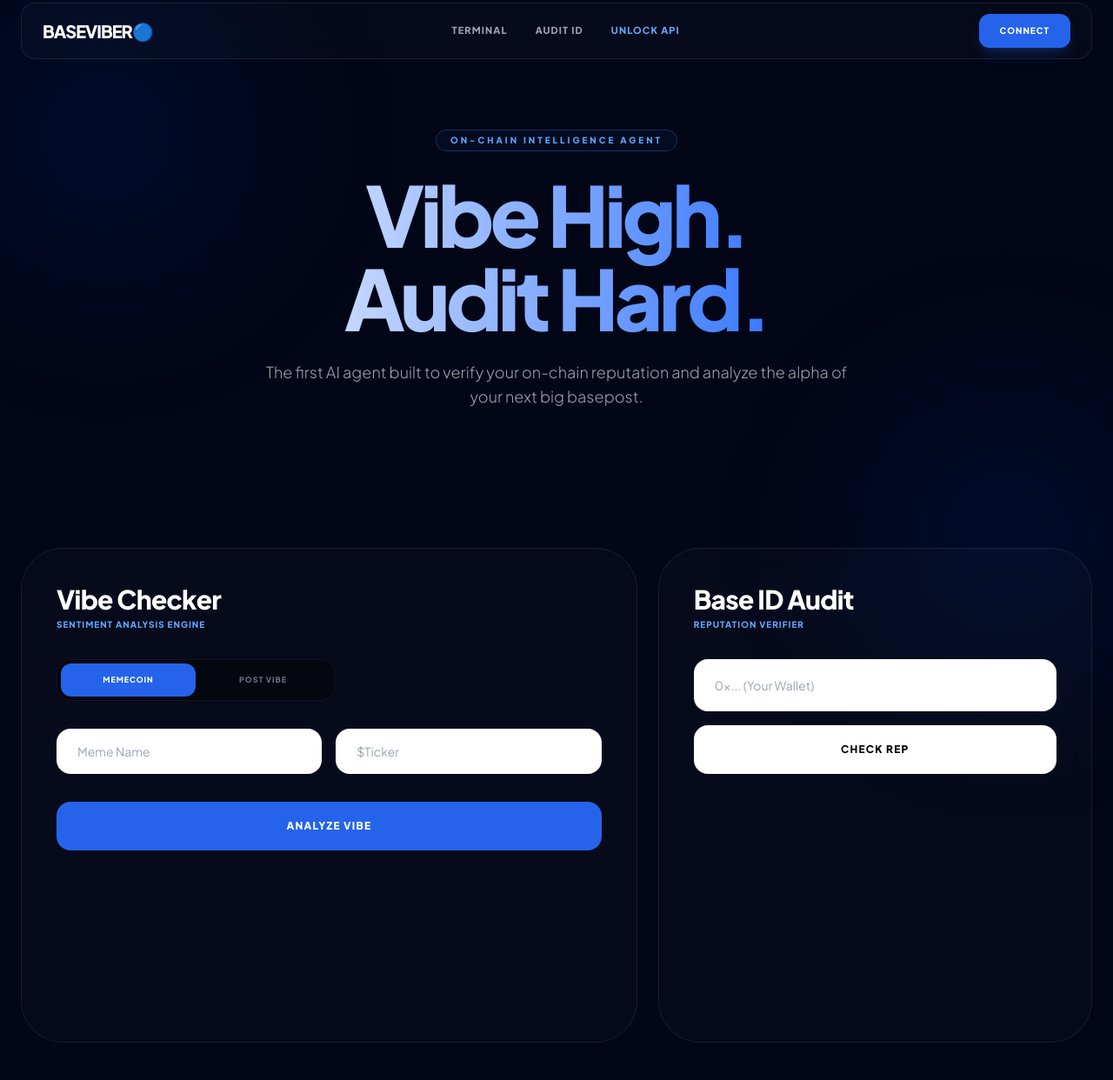
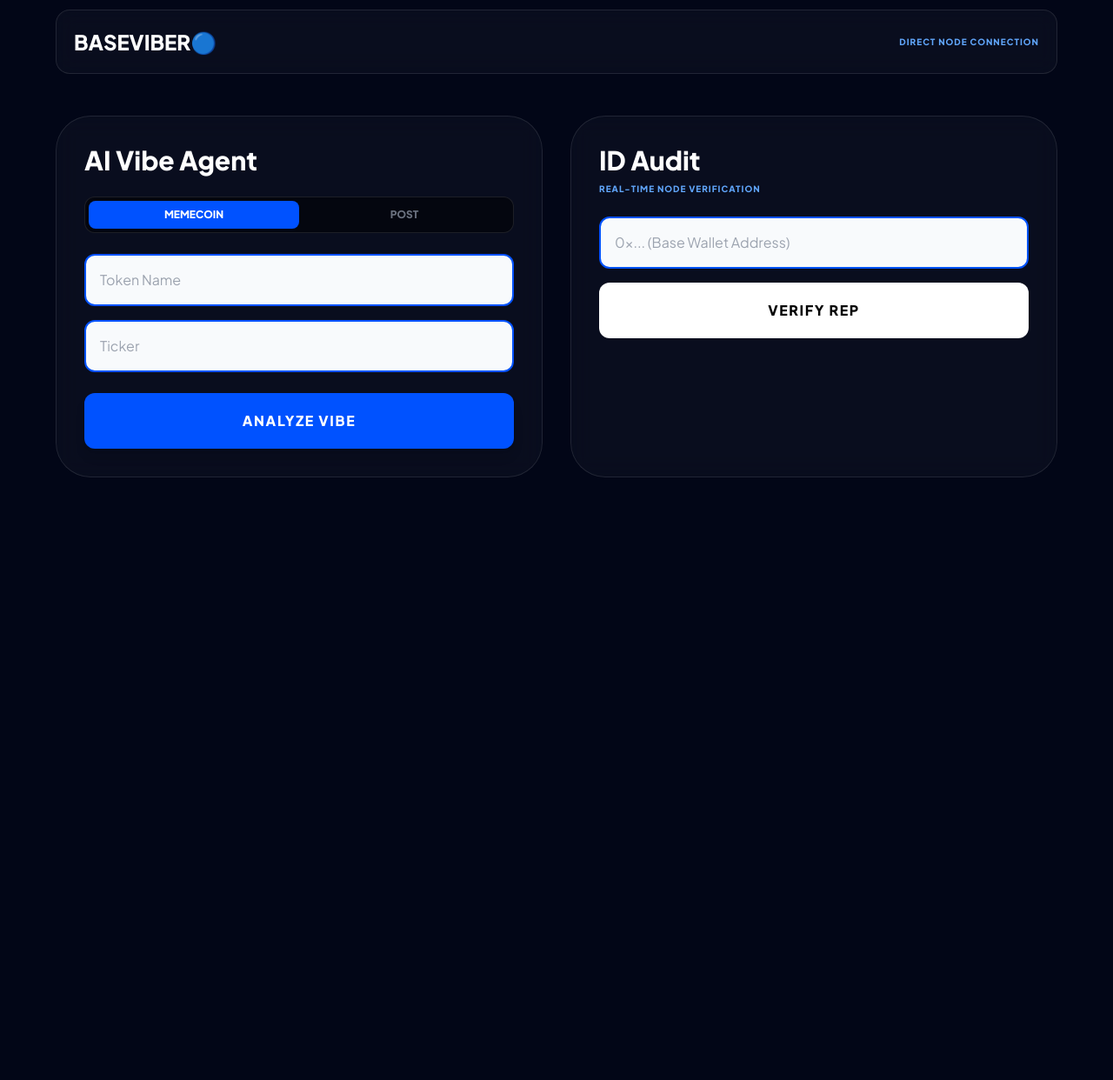
Before and after one commit to 0xDruidb/BaseViber, a plain HTML site: page index.html in a window 1280 px wide. Shown: the part 13-1255 px from the top of the page at 87% size. After the commit the page ends 800 px from the top, so only its background shows below. Drawn offline with nearby package versions, Linux system fonts and the light colour scheme.

Commit message:
Update index.html

```diff
--- a/index.html
+++ b/index.html
@@ -3,283 +3,203 @@
 <head>
     <meta charset="UTF-8">
     <meta name="viewport" content="width=device-width, initial-scale=1.0">
-    <title>BaseViber | The On-Chain Vibe Agent</title>
+    <title>BaseViber | Viem On-Chain Agent</title>
     <script src="https://cdn.tailwindcss.com"></script>
-    <link href="https://cdnjs.cloudflare.com/ajax/libs/font-awesome/6.4.0/css/all.min.css" rel="stylesheet">
+    <script type="module">
+        import { createPublicClient, http } from 'https://esm.sh/viem';
+        import { base } from 'https://esm.sh/viem/chains';
+
+        // Global Client for Base
+        window.client = createPublicClient({
+            chain: base,
+            transport: http('https://mainnet.base.org')
+        });
+    </script>
     <style>
         @import url('https://fonts.googleapis.com/css2?family=Plus+Jakarta+Sans:wght@300;400;600;800&display=swap');
+        body { font-family: 'Plus Jakarta Sans', sans-serif; background-color: #020617; color: white; margin: 0; }
 
-        :root { --base-blue: #0052ff; --bg-dark: #020617; }
+        .glass { background: rgba(255, 255, 255, 0.03); backdrop-filter: blur(12px); border: 1px solid rgba(255, 255, 255, 0.1); }
+        .base-blue { color: #0052ff; }
+        .bg-base { background-color: #0052ff; }
 
-        body {
-            font-family: 'Plus Jakarta Sans', sans-serif;
-            background-color: var(--bg-dark);
-            color: white;
-            overflow-x: hidden;
-            scroll-behavior: smooth;
+        input, textarea {
+            background: #f8fafc !important;
+            color: #000000 !important;
+            border: 2px solid #0052ff !important;
+            font-weight: 600;
         }
 
-        /* Glassmorphism Styling */
-        .glass {
-            background: rgba(255, 255, 255, 0.02);
-            backdrop-filter: blur(15px);
-            border: 1px solid rgba(255, 255, 255, 0.08);
-        }
-
-        .base-gradient-text {
-            background: linear-gradient(to right, #ffffff, #0052ff);
-            -webkit-background-clip: text;
-            -webkit-text-fill-color: transparent;
-        }
-
-        /* Animated Background Orbs */
-        .orb {
-            position: fixed; width: 500px; height: 500px;
-            background: radial-gradient(circle, rgba(0, 82, 255, 0.12) 0%, transparent 70%);
-            z-index: -1; border-radius: 50%; filter: blur(80px);
-        }
-
-        .bento-card { transition: transform 0.3s ease, border-color 0.3s ease; }
-        .bento-card:hover { transform: translateY(-5px); border-color: rgba(0, 82, 255, 0.4); }
-
-        /* Based Bubbles Animation */
         @keyframes bubbleExplosion {
             0% { transform: translateY(0) scale(0.5); opacity: 0; }
             20% { opacity: 1; }
-            100% { transform: translateY(-200px) scale(1.5); opacity: 0; }
+            100% { transform: translateY(-250px) scale(1.5); opacity: 0; }
         }
         .based-bubble {
-            position: absolute; pointer-events: none; background: var(--base-blue); color: white;
-            padding: 8px 16px; border-radius: 50px; font-weight: 800; font-size: 12px;
+            position: absolute; pointer-events: none; background: #0052ff; color: white;
+            padding: 10px 20px; border-radius: 50px; font-weight: 800; font-size: 14px;
             animation: bubbleExplosion 1.2s ease-out forwards; z-index: 100;
-            box-shadow: 0 0 20px rgba(0, 82, 255, 0.5);
         }
-
-        .scan-bar { height: 4px; background: var(--base-blue); transition: width 0.3s; box-shadow: 0 0 15px var(--base-blue); }
         .hidden { display: none; }
     </style>
 </head>
-<body>
+<body class="p-6">
 
-    <div class="orb top-[-10%] left-[-10%]"></div>
-    <div class="orb bottom-[-10%] right-[-10%]"></div>
-
-    <nav class="fixed w-full z-50 px-6 py-4">
-        <div class="max-w-7xl mx-auto flex justify-between items-center glass rounded-2xl px-6 py-3">
-            <div class="text-xl font-black tracking-tighter">BASEVIBER<span class="text-blue-600">🔵</span></div>
-            <div class="hidden md:flex gap-8 text-[11px] font-bold uppercase tracking-widest text-gray-400">
-                <a href="#" class="hover:text-blue-500 transition">Terminal</a>
-                <a href="#audit-section" class="hover:text-blue-500 transition">Audit ID</a>
-                <a href="https://cors-anywhere.herokuapp.com/corsdemo" target="_blank" class="text-blue-400">Unlock API</a>
-            </div>
-            <button class="bg-blue-600 hover:bg-blue-500 text-white text-[10px] font-black uppercase tracking-widest px-6 py-3 rounded-xl transition-all shadow-lg shadow-blue-900/40">Connect</button>
-        </div>
+    <nav class="max-w-6xl mx-auto flex justify-between items-center mb-12 glass p-5 rounded-2xl">
+        <div class="text-2xl font-black">BASEVIBER<span class="base-blue">🔵</span></div>
+        <div class="text-[10px] font-bold uppercase tracking-widest text-blue-400">Direct Node Connection</div>
     </nav>
 
-    <section class="pt-40 pb-20 px-6 text-center">
-        <div class="max-w-4xl mx-auto">
-            <span class="px-4 py-1 rounded-full border border-blue-500/30 text-blue-400 text-[10px] font-bold uppercase tracking-[0.3em] mb-6 inline-block bg-blue-500/5">On-Chain Intelligence Agent</span>
-            <h1 class="text-6xl md:text-8xl font-black tracking-tighter mb-6 base-gradient-text leading-tight">Vibe High. <br>Audit Hard.</h1>
-            <p class="text-gray-400 text-lg mb-10 max-w-2xl mx-auto font-light">The first AI agent built to verify your on-chain reputation and analyze the alpha of your next big basepost.</p>
+    <div id="bubble-container" class="fixed inset-0 pointer-events-none"></div>
+
+    <div class="max-w-6xl mx-auto grid grid-cols-1 lg:grid-cols-2 gap-8">
+
+        <div class="glass p-8 rounded-[2.5rem]">
+            <h2 class="text-3xl font-black mb-6">AI Vibe Agent</h2>
+            <div class="flex bg-black/50 p-1 rounded-xl mb-6 border border-white/10">
+                <button id="tabC" onclick="tab('coin')" class="flex-1 py-2 rounded-lg bg-base text-xs font-bold uppercase">Memecoin</button>
+                <button id="tabP" onclick="tab('post')" class="flex-1 py-2 rounded-lg text-gray-500 text-xs font-bold uppercase">Post</button>
+            </div>
+            <div id="cIn" class="space-y-4">
+                <input id="mName" type="text" placeholder="Token Name" class="w-full p-4 rounded-xl outline-none">
+                <input id="mTick" type="text" placeholder="Ticker" class="w-full p-4 rounded-xl outline-none">
+            </div>
+            <div id="pIn" class="hidden">
+                <textarea id="pText" placeholder="Paste alpha here..." class="w-full p-4 rounded-xl h-32 resize-none outline-none"></textarea>
+            </div>
+            <button onclick="checkVibe()" id="vBtn" class="w-full bg-base py-5 rounded-xl font-black uppercase tracking-widest mt-6 hover:scale-[1.02] transition-all shadow-lg">Analyze Vibe</button>
+            <div id="vResult" class="mt-8 text-center hidden">
+                <div id="vScore" class="text-7xl font-black italic base-blue">0</div>
+                <div class="text-sm text-gray-400 mt-2 font-bold italic">VIBE STATUS: ANALYZED 🔵</div>
+            </div>
         </div>
-    </section>
 
-    <section class="px-6 py-10 max-w-7xl mx-auto relative">
-        <div id="bubble-container" class="absolute inset-0 pointer-events-none"></div>
+        <div class="glass p-8 rounded-[2.5rem]">
+            <h2 class="text-3xl font-black mb-2">ID Audit</h2>
+            <p class="text-[10px] text-blue-400 uppercase font-bold mb-6 tracking-widest">Real-time Node Verification</p>
 
-        <div class="grid grid-cols-1 lg:grid-cols-12 gap-6">
-
-            <div class="lg:col-span-7 glass p-10 rounded-[3rem] bento-card relative">
-                <div class="mb-8">
-                    <h2 class="text-3xl font-black tracking-tight mb-1">Vibe Checker</h2>
-                    <p class="text-blue-400 text-[10px] font-bold uppercase tracking-widest">Sentiment Analysis Engine</p>
-                </div>
-
-                <div class="flex p-1 bg-black/40 rounded-2xl mb-8 border border-white/5 max-w-xs">
-                    <button id="coinTab" onclick="switchTab('coin')" class="flex-1 py-3 text-[9px] font-bold uppercase tracking-widest rounded-xl transition-all bg-blue-600">Memecoin</button>
-                    <button id="postTab" onclick="switchTab('post')" class="flex-1 py-3 text-[9px] font-bold uppercase tracking-widest rounded-xl transition-all text-gray-500">Post Vibe</button>
-                </div>
-
-                <div id="coinInputs" class="space-y-4">
-                    <div class="grid grid-cols-2 gap-4">
-                        <input id="memeName" type="text" placeholder="Meme Name" class="w-full px-6 py-4 rounded-2xl text-sm outline-none">
-                        <input id="memeTicker" type="text" placeholder="$Ticker" class="w-full px-6 py-4 rounded-2xl text-sm outline-none">
-                    </div>
-                </div>
-
-                <div id="postInputs" class="hidden">
-                    <textarea id="postText" placeholder="Drop your alpha here..." class="w-full px-6 py-4 rounded-2xl text-sm h-32 resize-none outline-none"></textarea>
-                </div>
-
-                <button onclick="analyzeVibe()" id="vibeBtn" class="w-full py-5 rounded-2xl bg-blue-600 font-black text-xs uppercase tracking-widest mt-8 hover:brightness-110 active:scale-95 transition-all">Analyze Vibe</button>
-
-                <div id="vibeScan" class="hidden mt-8">
-                    <div class="flex justify-between text-[10px] font-bold text-blue-400 mb-2 uppercase"><span>Scanning Nodes...</span><span id="vibePercent">0%</span></div>
-                    <div class="w-full bg-white/5 rounded-full overflow-hidden"><div id="vibeBar" class="scan-bar w-0"></div></div>
-                </div>
-
-                <div id="vibeResult" class="mt-10 text-center min-h-[140px]">
-                    <div id="vScore" class="text-8xl font-black italic tracking-tighter"></div>
-                    <div id="vVerdict" class="text-sm text-gray-500 italic mt-4 px-10"></div>
-                </div>
+            <div id="auditMain">
+                <input id="wAddr" type="text" placeholder="0x... (Base Wallet Address)" class="w-full p-4 rounded-xl outline-none mb-4">
+                <button onclick="auditWithViem()" id="aBtn" class="w-full bg-white text-black py-5 rounded-xl font-black uppercase tracking-widest hover:bg-blue-600 hover:text-white transition-all">Verify Rep</button>
             </div>
 
-            <div id="audit-section" class="lg:col-span-5 glass p-10 rounded-[3rem] bento-card">
-                <div class="mb-8">
-                    <h2 class="text-3xl font-black tracking-tight mb-1">Base ID Audit</h2>
-                    <p class="text-blue-400 text-[10px] font-bold uppercase tracking-widest">Reputation Verifier</p>
+            <div id="auditDisplay" class="hidden space-y-4 mt-4 text-center">
+                <div class="bg-blue-600/20 p-8 rounded-3xl border border-blue-500/30">
+                    <div id="rScore" class="text-7xl font-black">--</div>
+                    <div class="text-[10px] font-bold uppercase text-blue-400 mt-2">Based Rep Score</div>
                 </div>
-
-                <div id="auditInputView" class="space-y-4">
-                    <input id="walletAddr" type="text" placeholder="0x... (Your Wallet)" class="w-full px-6 py-5 rounded-2xl text-sm outline-none border-blue-500/20">
-                    <button onclick="runAudit()" id="auditBtn" class="w-full py-5 rounded-2xl bg-white text-black font-black text-xs uppercase tracking-widest hover:bg-blue-600 hover:text-white transition-all">Check Rep</button>
+                <div class="grid grid-cols-2 gap-4">
+                    <div class="bg-black/50 p-4 rounded-2xl border border-white/5">
+                        <div id="rTx" class="text-xl font-bold">0</div>
+                        <div class="text-[8px] text-gray-500 uppercase">Nonce (Txs)</div>
+                    </div>
+                    <div id="rRank" class="bg-black/50 p-4 rounded-2xl border border-white/5 text-blue-400 font-bold uppercase text-xs flex items-center justify-center">NEWBIE</div>
                 </div>
-
-                <div id="auditResultView" class="hidden space-y-6">
-                    <div class="py-12 bg-blue-600/10 rounded-[2.5rem] border border-blue-500/20 text-center">
-                        <div id="finalRep" class="text-8xl font-black italic">0</div>
-                        <div class="text-[10px] font-bold text-blue-400 uppercase tracking-widest mt-2">Global Rep Score</div>
-                    </div>
-                    <div class="grid grid-cols-2 gap-4">
-                        <div class="bg-black/40 p-6 rounded-2xl border border-white/5 text-center">
-                            <div id="finalTx" class="text-2xl font-black">0</div>
-                            <div class="text-[8px] text-gray-500 font-bold uppercase">Transactions</div>
-                        </div>
-                        <div class="bg-black/40 p-6 rounded-2xl border border-white/5 text-center">
-                            <div id="finalRank" class="text-lg font-black text-blue-400">-</div>
-                            <div class="text-[8px] text-gray-500 font-bold uppercase">Based Rank</div>
-                        </div>
-                    </div>
-                    <button onclick="location.reload()" class="w-full py-4 text-[9px] font-bold text-gray-500 uppercase tracking-[0.3em]">New Audit</button>
-                </div>
+                <button onclick="location.reload()" class="text-[10px] font-bold text-gray-600 uppercase">Clear Audit</button>
             </div>
         </div>
-    </section>
 
-    <footer class="py-20 text-center opacity-30">
-        <p class="text-[9px] font-bold uppercase tracking-[0.5em]">Built on Base. Managed by AI. 2026.</p>
-    </footer>
+    </div>
 
     <script>
-        const API_KEY = '6XBGG5FFG78GHFANMCUK24YFDWDTZ9FINE';
-
-        // TAB SYSTEM
-        function switchTab(type) {
-            const isCoin = type === 'coin';
-            document.getElementById("coinTab").className = `flex-1 py-3 text-[9px] font-bold uppercase rounded-xl transition-all ${isCoin ? 'bg-blue-600 text-white' : 'text-gray-500'}`;
-            document.getElementById("postTab").className = `flex-1 py-3 text-[9px] font-bold uppercase rounded-xl transition-all ${!isCoin ? 'bg-blue-600 text-white' : 'text-gray-500'}`;
-            document.getElementById("coinInputs").classList.toggle("hidden", !isCoin);
-            document.getElementById("postInputs").classList.toggle("hidden", isCoin);
+        // Tab logic
+        window.tab = function(t) {
+            const isC = t === 'coin';
+            document.getElementById('tabC').className = `flex-1 py-2 rounded-lg text-xs font-bold uppercase ${isC ? 'bg-base text-white' : 'text-gray-500'}`;
+            document.getElementById('tabP').className = `flex-1 py-2 rounded-lg text-xs font-bold uppercase ${!isC ? 'bg-base text-white' : 'text-gray-500'}`;
+            document.getElementById('cIn').classList.toggle('hidden', !isC);
+            document.getElementById('pIn').classList.toggle('hidden', isC);
         }
 
-        // VIBE CHECKER LOGIC
-        function analyzeVibe() {
-            const isCoin = !document.getElementById("coinInputs").classList.contains("hidden");
-            const name = document.getElementById("memeName").value.trim();
-            const tick = document.getElementById("memeTicker").value.trim();
-            const post = document.getElementById("postText").value.trim();
+        // Vibe logic with Bubbles
+        window.checkVibe = function() {
+            const isC = !document.getElementById('cIn').classList.contains('hidden');
+            const n = document.getElementById('mName').value.trim();
+            const t = document.getElementById('mTick').value.trim();
+            const p = document.getElementById('pText').value.trim();
 
-            // 1. Validation check
-            if ((isCoin && (!name || !tick)) || (!isCoin && !post)) {
+            if ((isC && (!n || !t)) || (!isC && !p)) {
                 alert("Don't be dumb... That shit is empty.");
                 return;
             }
 
-            // 2. Duplicate Check
-            const uniqueID = isCoin ? `v_${name}_${tick}` : `v_${post.substring(0, 15)}`;
-            if (localStorage.getItem(uniqueID)) {
+            const id = isC ? `v_${n}_${t}` : `v_${p.substring(0,10)}`;
+            if(localStorage.getItem(id)) {
                 alert("WEIRDO... ALREADY TRIED THAT 👀🔵");
                 return;
             }
-            localStorage.setItem(uniqueID, "true");
+            localStorage.setItem(id, "done");
 
-            // 3. UI Animation
-            document.getElementById("vibeBtn").classList.add("hidden");
-            document.getElementById("vibeScan").classList.remove("hidden");
+            const btn = document.getElementById('vBtn');
+            btn.innerText = "QUERYING L2...";
+            btn.disabled = true;
 
-            let p = 0;
-            const bar = document.getElementById("vibeBar");
-            const timer = setInterval(() => {
-                p += 5;
-                bar.style.width = p + "%";
-                document.getElementById("vibePercent").innerText = p + "%";
+            setTimeout(() => {
+                btn.classList.add('hidden');
+                document.getElementById('vResult').classList.remove('hidden');
+                document.getElementById('vScore').innerText = Math.floor(Math.random() * 20) + 79;
 
-                if (p >= 100) {
-                    clearInterval(timer);
-                    renderVibeResult();
-                    // Explosion Effect
-                    for(let i=0; i<15; i++) setTimeout(spawnBubble, i * 100);
+                for(let i=0; i<15; i++) {
+                    setTimeout(spawnBubble, i * 100);
                 }
-            }, 40);
-        }
-
-        function renderVibeResult() {
-            document.getElementById("vibeScan").classList.add("hidden");
-            document.getElementById("vibeBtn").classList.remove("hidden");
-
-            const score = Math.floor(Math.random() * 40) + 60;
-            document.getElementById("vScore").innerText = score;
-            document.getElementById("vVerdict").innerText = score > 90 ? "CRITICAL ALPHA: Jesse Pollak might actually follow you after this. 🔵" : "BASED ENERGY: High-tier sentiment detected on the L2 layer.";
+            }, 1200);
         }
 
         function spawnBubble() {
             const container = document.getElementById('bubble-container');
             const b = document.createElement('div');
-            b.className = 'based-bubble';
+            b.className = 'based-bubble shadow-lg shadow-blue-500/50';
             b.innerText = 'BASED 🔵';
-            b.style.left = (Math.random() * 60 + 20) + '%';
-            b.style.top = '70%';
+            b.style.left = (Math.random() * 80 + 10) + '%';
+            b.style.bottom = '20%';
             container.appendChild(b);
             setTimeout(() => b.remove(), 1200);
         }
 
-        // AUDIT LOGIC
-        async function runAudit() {
-            const addr = document.getElementById('walletAddr').value.trim();
-            const btn = document.getElementById('auditBtn');
+        // --- THE VIEM REPLACEMENT ---
+        window.auditWithViem = async function() {
+            const addr = document.getElementById('wAddr').value.trim();
+            const btn = document.getElementById('aBtn');
 
             if (!addr.startsWith('0x') || addr.length !== 42) {
-                alert("Invalid wallet address, anon.");
+                alert("Enter a valid Base address, anon.");
                 return;
             }
 
             btn.disabled = true;
-            btn.innerHTML = '<i class="fa-solid fa-spinner fa-spin mr-2"></i> SCANNING BASE...';
+            btn.innerHTML = "FETCHING NONCE...";
 
             try {
-                // Using Proxy to bypass compiler CORS
-                const proxy = "https://cors-anywhere.herokuapp.com/";
-                const url = `https://api.basescan.org/api?module=account&action=txlist&address=${addr}&sort=asc&apikey=${API_KEY}`;
+                // Viem getTransactionCount returns the 'Nonce' (total outgoing transactions)
+                // This works without an API Key and without CORS errors
+                const transactionCount = await window.client.getTransactionCount({
+                    address: addr
+                });
 
-                const response = await fetch(proxy + url);
-                const data = await response.json();
+                document.getElementById('auditMain').classList.add('hidden');
+                document.getElementById('auditDisplay').classList.remove('hidden');
 
-                if (data.status === "1" || data.message.includes("No transactions")) {
-                    const count = data.result && Array.isArray(data.result) ? data.result.length : 0;
-                    showAudit(count);
-                } else {
-                    alert("BaseScan says: " + data.result);
-                    btn.disabled = false;
-                    btn.innerText = "Check Rep";
-                }
-            } catch (e) {
-                alert("Please click the 'Unlock API' link in the nav first!");
+                document.getElementById('rTx').innerText = transactionCount;
+
+                // Scoring Logic
+                let score = 0;
+                let rank = "NEWBIE";
+
+                if (transactionCount > 500) { score = 99; rank = "BASE GOD"; }
+                else if (transactionCount > 100) { score = 88; rank = "GIGA BASED"; }
+                else if (transactionCount > 20) { score = 65; rank = "CITIZEN"; }
+                else { score = 30; rank = "EXPLORER"; }
+
+                document.getElementById('rScore').innerText = score;
+                document.getElementById('rRank').innerText = rank;
+
+            } catch (err) {
+                console.error(err);
+                alert("Connection to Base RPC failed. Check your internet.");
                 btn.disabled = false;
-                btn.innerText = "Check Rep";
+                btn.innerText = "Verify Rep";
             }
-        }
-
-        function showAudit(txs) {
-            document.getElementById('auditInputView').classList.add('hidden');
-            document.getElementById('auditResultView').classList.remove('hidden');
-
-            const score = Math.min(Math.floor(txs / 5) + 20, 99);
-            const rank = txs > 200 ? "GIGA BASED" : txs > 50 ? "CITIZEN" : "NEWBIE";
-
-            document.getElementById('finalRep').innerText = score;
-            document.getElementById('finalTx').innerText = txs;
-            document.getElementById('finalRank').innerText = rank;
         }
     </script>
 </body>
-            </html>
+</html>
```
